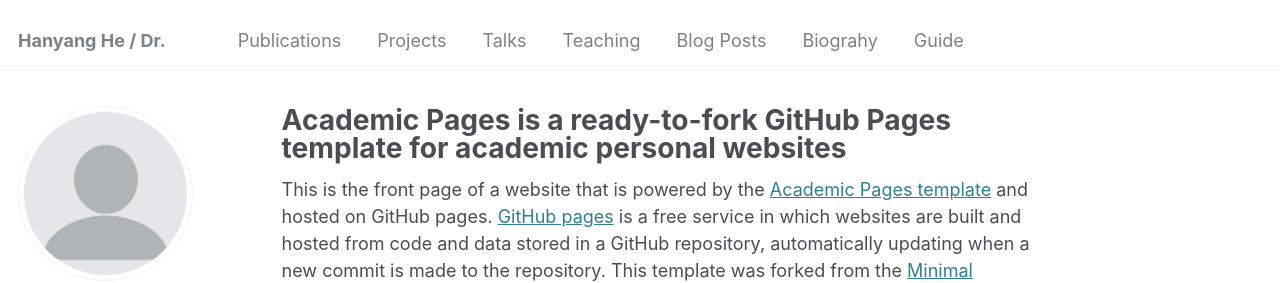
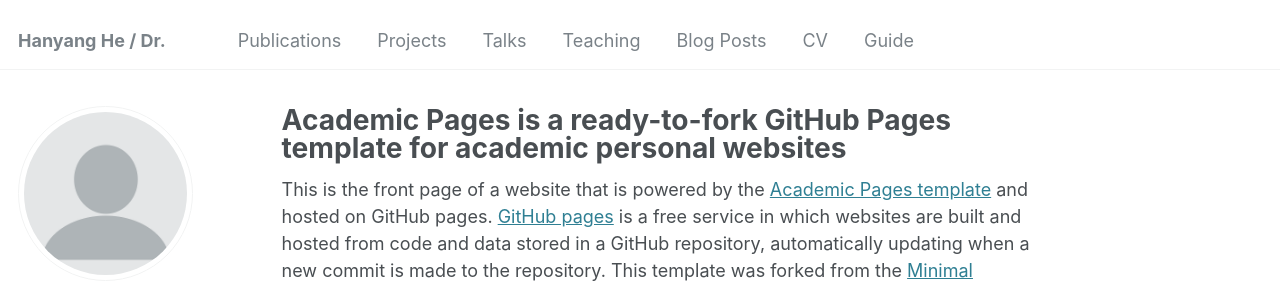
Before and after one commit to HanyangHe/HanyangHe.github.io, a Jekyll site: the page built from _pages/about.md, in a window 1280 px wide. Shown: the top 283 px of the page. Built offline with Jekyll 4.4.1, drawn with Linux system fonts in a browser that asks for light colours.

Commit message:
Update navigation.yml

```diff
--- a/_data/navigation.yml
+++ b/_data/navigation.yml
@@ -23,8 +23,8 @@
   - title: "Blog Posts"
     url: /year-archive/
 
-  - title: "Biograhy"
-    url: /biograhy/
+  - title: "CV"
+    url: /cv/
 
   - title: "Guide"
     url: /markdown/
```
